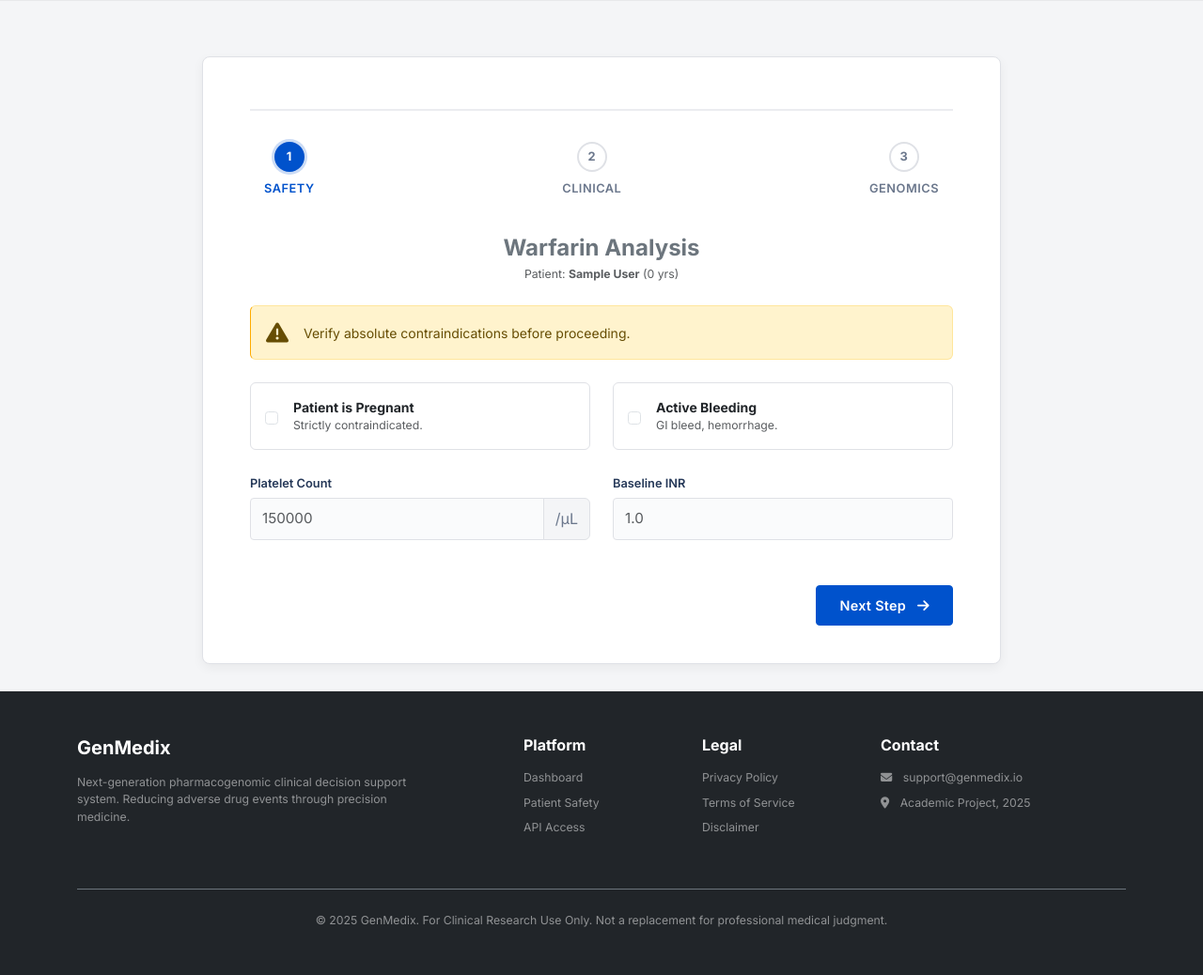
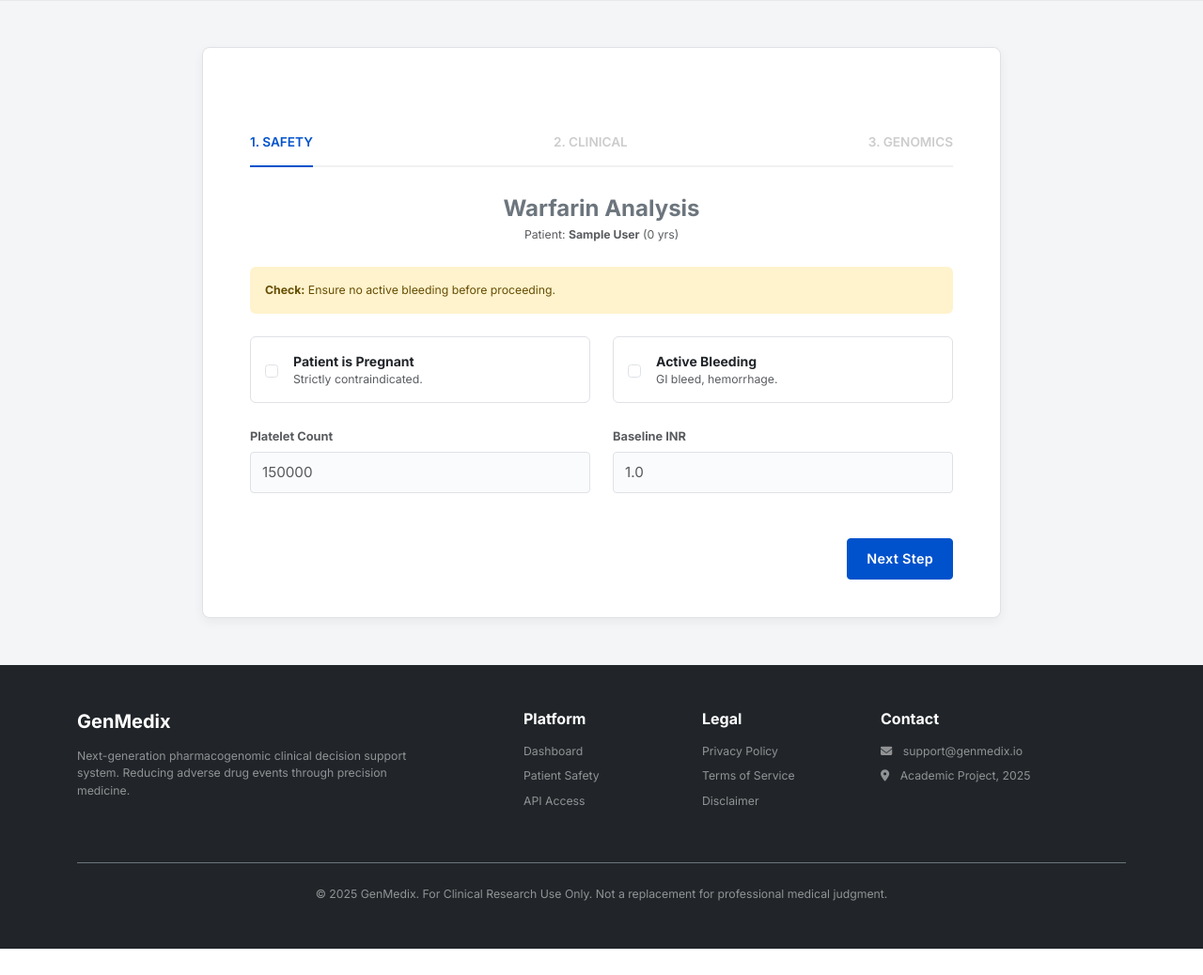
Before and after one commit to Ani811625/GenMedix, a Flask app: page /patient/1/warfarin_form in a window 1280 px wide. Shown: the part 64-1102 px from the top of the page at 94% size. After the commit the page ends 1074 px from the top, so only its background shows below. Run offline with Flask 3, Linux system fonts and the light colour scheme; a user stored in the database is signed in; tables that the repository leaves empty hold one stand-in row (values such as "Sample post").

Commit message:
UI Update

```diff
--- a/static/dist/css/style.css
+++ b/static/dist/css/style.css
@@ -274,3 +274,76 @@ a:hover { color: var(--primary-hover); text-decoration: underline; }
 .fw-500 { font-weight: 500; }
 .text-justify { text-align: justify; }
 .avatar-circle { font-weight: 600; font-size: 1rem; }
+
+/* --- CENTRAL BOX LAYOUT (Paste this into style.css) --- */
+.central-layout-wrapper {
+    min-height: calc(100vh - 64px);
+    background-color: #f4f5f7; /* Gray Background */
+    display: flex;
+    justify-content: center;
+    align-items: flex-start; /* Aligns to top with padding */
+    padding-top: 60px;
+    padding-bottom: 60px;
+}
+
+/* The White Box */
+.central-card {
+    background: #ffffff;
+    width: 100%;
+    max-width: 850px; /* Standard Width */
+    border-radius: 8px;
+    border: 1px solid #dfe1e6;
+    box-shadow: 0 4px 12px rgba(0,0,0,0.05);
+    padding: 40px 50px;
+    margin: 0 20px; /* Side margins on mobile */
+}
+
+/* Narrower box for Login/Register */
+.auth-card-width {
+    max-width: 480px;
+}
+
+/* Wizard Stepper (Horizontal) */
+.wizard-stepper {
+    display: flex;
+    justify-content: space-between;
+    margin-bottom: 40px;
+    position: relative;
+}
+.wizard-stepper::before {
+    content: '';
+    position: absolute;
+    top: 15px;
+    left: 0;
+    right: 0;
+    height: 2px;
+    background: #ebecf0;
+    z-index: 0;
+}
+.wizard-step {
+    position: relative;
+    z-index: 1;
+    background: #ffffff;
+    padding: 0 15px;
+    text-align: center;
+    color: #6b778c;
+    font-size: 0.8rem;
+    font-weight: 600;
+}
+.wizard-step.active { color: #0052cc; }
+.wizard-number {
+    width: 32px;
+    height: 32px;
+    background: #fff;
+    border: 2px solid #dfe1e6;
+    border-radius: 50%;
+    display: flex;
+    align-items: center;
+    justify-content: center;
+    margin: 0 auto 8px auto;
+}
+.wizard-step.active .wizard-number {
+    border-color: #0052cc;
+    background: #0052cc;
+    color: white;
+}
--- a/templates/base.html
+++ b/templates/base.html
@@ -11,7 +11,7 @@
 
     <link rel="stylesheet" href="https://cdnjs.cloudflare.com/ajax/libs/font-awesome/6.5.1/css/all.min.css">
 
-    <link rel="stylesheet" href="{{ url_for('static', filename='css/style.css') }}">
+    <link rel="stylesheet" href="{{ url_for('static', filename='css/style.css', v=2) }}">
 </head>
 <body class="d-flex flex-column h-100">
 
--- a/templates/warfarin_form.html
+++ b/templates/warfarin_form.html
@@ -2,22 +2,52 @@
 {% block title %}Prediction - {{ patient.full_name }}{% endblock %}
 
 {% block content %}
-<div class="central-layout-wrapper">
+<style>
+    body { background-color: #f4f5f7 !important; }
+
+    .central-wrapper {
+        display: flex;
+        justify-content: center;
+        padding-top: 50px;
+        padding-bottom: 50px;
+    }
+
+    .central-card {
+        background: white;
+        width: 100%;
+        max-width: 850px;
+        padding: 40px 50px;
+        border-radius: 8px;
+        border: 1px solid #dfe1e6;
+        box-shadow: 0 4px 12px rgba(0,0,0,0.05);
+    }
+
+    /* Selection Cards */
+    .selection-card {
+        display: block;
+        border: 1px solid #dfe1e6;
+        border-radius: 6px;
+        padding: 15px;
+        background: #fff;
+        cursor: pointer;
+        transition: 0.2s;
+    }
+    .selection-card:hover { border-color: #0052cc; background-color: #f4f8fd; }
+    .selection-card:has(input:checked) { border-color: #0052cc; background-color: #eef5ff; }
+
+    /* Wizard Steps */
+    .wizard-steps { display: flex; justify-content: space-between; margin-bottom: 30px; border-bottom: 2px solid #f0f0f0; padding-bottom: 15px; }
+    .w-step { font-weight: 600; color: #ccc; text-transform: uppercase; font-size: 0.85rem; }
+    .w-step.active { color: #0052cc; border-bottom: 2px solid #0052cc; margin-bottom: -17px; padding-bottom: 15px; }
+</style>
+
+<div class="central-wrapper">
     <div class="central-card">
 
-        <div class="wizard-stepper" style="padding-top: 50px;">
-            <div class="wizard-step active" id="head-step1">
-                <div class="wizard-number">1</div>
-                <div>Safety</div>
-            </div>
-            <div class="wizard-step" id="head-step2">
-                <div class="wizard-number">2</div>
-                <div>Clinical</div>
-            </div>
-            <div class="wizard-step" id="head-step3">
-                <div class="wizard-number">3</div>
-                <div>Genomics</div>
-            </div>
+        <div class="wizard-steps" style="padding-top: 50px;">
+            <div class="w-step active" id="head-step1">1. Safety</div>
+            <div class="w-step" id="head-step2">2. Clinical</div>
+            <div class="w-step" id="head-step3">3. Genomics</div>
         </div>
 
         <div class="text-center mb-4">
@@ -35,9 +65,8 @@
             <input type="hidden" name="Age" value="{{ calculated_age }}">
 
             <div class="form-section" id="step1">
-                <div class="alert alert-warning d-flex align-items-center mb-4">
-                    <i class="fas fa-exclamation-triangle me-3 fs-4"></i>
-                    <div>Verify absolute contraindications before proceeding.</div>
+                <div class="alert alert-warning border-0 small mb-4">
+                    <strong>Check:</strong> Ensure no active bleeding before proceeding.
                 </div>
 
                 <div class="row g-4">
@@ -60,36 +89,33 @@
                         </label>
                     </div>
                     <div class="col-md-6">
-                        <label class="form-label">Platelet Count</label>
-                        <div class="input-group">
-                            <input type="number" class="form-control" id="platelet_count" name="platelet_count" placeholder="150000">
-                            <span class="input-group-text">/µL</span>
-                        </div>
-                        <div class="form-text text-danger d-none fw-bold" id="platelet-warning">Critical: < 50k</div>
+                        <label class="form-label small fw-bold text-muted">Platelet Count</label>
+                        <input type="number" class="form-control" id="platelet_count" name="platelet_count" placeholder="150000">
+                        <div class="text-danger d-none fw-bold small mt-1" id="platelet-warning">Critical: < 50k</div>
                     </div>
                     <div class="col-md-6">
-                        <label class="form-label">Baseline INR</label>
+                        <label class="form-label small fw-bold text-muted">Baseline INR</label>
                         <input type="number" step="0.1" class="form-control" name="baseline_inr" placeholder="1.0">
                     </div>
                 </div>
 
                 <div class="text-end mt-5">
-                    <button type="button" class="btn btn-primary px-4" onclick="nextStep(2)">Next Step <i class="fas fa-arrow-right ms-2"></i></button>
+                    <button type="button" class="btn btn-primary" onclick="nextStep(2)">Next Step</button>
                 </div>
             </div>
 
             <div class="form-section d-none" id="step2">
                 <div class="row g-4">
                     <div class="col-md-6">
-                        <label class="form-label">Height (cm)</label>
+                        <label class="form-label small fw-bold text-muted">Height (cm)</label>
                         <input type="number" step="0.1" class="form-control" id="Height__cm_" name="Height__cm_" required>
                     </div>
                     <div class="col-md-6">
-                        <label class="form-label">Weight (kg)</label>
+                        <label class="form-label small fw-bold text-muted">Weight (kg)</label>
                         <input type="number" step="0.1" class="form-control" id="Weight__kg_" name="Weight__kg_" required>
                     </div>
                     <div class="col-md-12">
-                        <label class="form-label">Race / Ethnicity</label>
+                        <label class="form-label small fw-bold text-muted">Race</label>
                         <select class="form-select" name="Race" required>
                             <option value="" selected disabled>Select...</option>
                             <option value="Race_White">White / Caucasian</option>
@@ -99,7 +125,7 @@
                         </select>
                     </div>
                     <div class="col-12">
-                        <label class="form-label text-primary">Interactions</label>
+                        <label class="form-label small fw-bold text-muted text-primary">Interactions</label>
                         <div class="row g-2">
                             <div class="col-6"><label class="selection-card py-2"><input class="form-check-input me-2" type="checkbox" name="interacting_drugs" value="Amiodarone"> Amiodarone</label></div>
                             <div class="col-6"><label class="selection-card py-2"><input class="form-check-input me-2" type="checkbox" name="interacting_drugs" value="Fluconazole"> Fluconazole</label></div>
@@ -110,20 +136,17 @@
                 </div>
                 <div class="d-flex justify-content-between mt-5">
                     <button type="button" class="btn btn-outline-secondary" onclick="prevStep(1)">Back</button>
-                    <button type="button" class="btn btn-primary px-4" onclick="nextStep(3)">Next Step</button>
+                    <button type="button" class="btn btn-primary" onclick="nextStep(3)">Next Step</button>
                 </div>
             </div>
 
             <div class="form-section d-none" id="step3">
-                <div class="alert alert-info small mb-4">
-                    <i class="fas fa-info-circle me-2"></i> Leave blank if genomic data is unavailable.
-                </div>
                 <div class="row g-4">
                     <div class="col-md-6">
-                        <label class="form-label">CYP2C9 Genotype</label>
+                        <label class="form-label small fw-bold text-muted">CYP2C9 Genotype</label>
                         <select class="form-select" name="CYP2C9_genotypes">
                             <option value="">Not Available</option>
-                            <option value="CYP2C9_genotypes_*1/*1">*1/*1 (Normal)</option>
+                            <option value="CYP2C9_genotypes_*1/*1">*1/*1</option>
                             <option value="CYP2C9_genotypes_*1/*2">*1/*2</option>
                             <option value="CYP2C9_genotypes_*1/*3">*1/*3</option>
                             <option value="CYP2C9_genotypes_*2/*2">*2/*2</option>
@@ -132,10 +155,10 @@
                         </select>
                     </div>
                     <div class="col-md-6">
-                        <label class="form-label">VKORC1 Genotype</label>
+                        <label class="form-label small fw-bold text-muted">VKORC1 Genotype</label>
                         <select class="form-select" name="VKORC1_genotype">
                             <option value="">Not Available</option>
-                            <option value="VKORC1_genotype_G/G">G/G (Normal)</option>
+                            <option value="VKORC1_genotype_G/G">G/G</option>
                             <option value="VKORC1_genotype_A/G">A/G</option>
                             <option value="VKORC1_genotype_A/A">A/A</option>
                         </select>
@@ -143,7 +166,7 @@
                 </div>
                 <div class="d-flex justify-content-between mt-5">
                     <button type="button" class="btn btn-outline-secondary" onclick="prevStep(2)">Back</button>
-                    <button type="button" class="btn btn-success px-5 shadow-sm">Generate Report</button>
+                    <button type="button" class="btn btn-success" onclick="document.getElementById('wizardForm').submit();">Generate Report</button>
                 </div>
             </div>
         </form>
@@ -151,12 +174,6 @@
 </div>
 
 <script>
-    function updateStepper(step) {
-        document.querySelectorAll('.wizard-step').forEach(el => el.classList.remove('active', 'completed'));
-        for(let i=1; i<step; i++) document.getElementById('head-step'+i).classList.add('completed');
-        document.getElementById('head-step'+step).classList.add('active');
-    }
-
     function nextStep(step) {
         if(step === 2 && (document.getElementById('is_pregnant').checked || document.getElementById('active_bleeding').checked)) {
            if(!confirm("⚠️ High Risk Flagged. Proceed anyway?")) return;
@@ -166,20 +183,22 @@
         }
         document.querySelectorAll('.form-section').forEach(el => el.classList.add('d-none'));
         document.getElementById('step' + step).classList.remove('d-none');
-        updateStepper(step);
+
+        document.querySelectorAll('.w-step').forEach(el => el.classList.remove('active'));
+        document.getElementById('head-step'+step).classList.add('active');
     }
 
     function prevStep(step) {
         document.querySelectorAll('.form-section').forEach(el => el.classList.add('d-none'));
         document.getElementById('step' + step).classList.remove('d-none');
-        updateStepper(step);
+        document.querySelectorAll('.w-step').forEach(el => el.classList.remove('active'));
+        document.getElementById('head-step'+step).classList.add('active');
     }
 
     document.getElementById('platelet_count').addEventListener('input', function(e) {
         const val = parseInt(e.target.value);
-        const warning = document.getElementById('platelet-warning');
-        if(val && val < 50000) warning.classList.remove('d-none');
-        else warning.classList.add('d-none');
+        if(val && val < 50000) document.getElementById('platelet-warning').classList.remove('d-none');
+        else document.getElementById('platelet-warning').classList.add('d-none');
     });
 </script>
 {% endblock %}
```
Also changed, not shown: templates/add_patient.html (+48 -21 lines), templates/login.html (+54 -20 lines), templates/register.html (+39 -9 lines).
